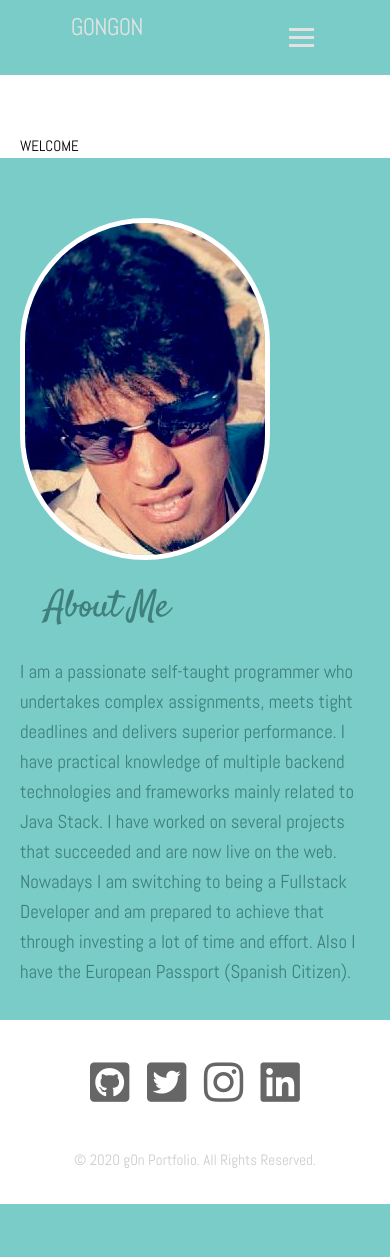
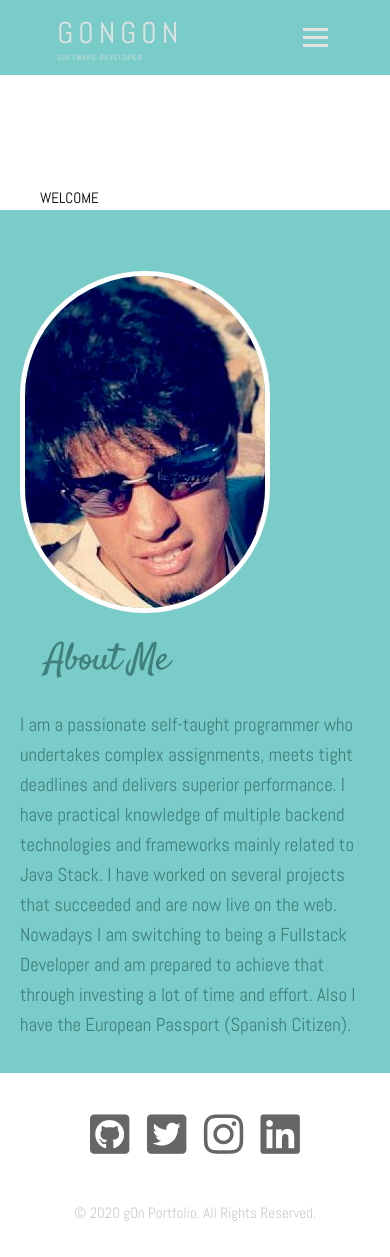
Before and after one commit to g0ng0n12/g0nzh4-portfolio, a Django app: page / in a window 390 px wide. Before the commit the page ends 1204 px from the top, so only its background shows below. Run offline with Django 3.2, Linux system fonts and the light colour scheme.

Commit message:
fixing small styles issues

```diff
--- a/app/templates/base.html
+++ b/app/templates/base.html
@@ -23,6 +23,7 @@
     <nav>
         <div class="logo">
             <h4>g0ng0n</h4>
+            <h1>Software Developer</h1>
         </div>
         <ul class="nav-links">
             <li>
@@ -53,7 +54,7 @@
     {% endblock %}
 </div>
 
-<div class="row green">
+<div class="about-me row green">
     <div class="container">
         <div class="four columns">
             <img class="avatar" src="{% static 'images/g0n.jpeg' %}">
--- a/app/templates/index.html
+++ b/app/templates/index.html
@@ -1,4 +1,4 @@
 {% extends "base.html" %}
 {% block content %}
-<div> WELCOME </div>
+<div class="main container"> WELCOME </div>
 {% endblock %}
--- a/static/css/style.css
+++ b/static/css/style.css
@@ -14,7 +14,6 @@
 .main{padding-top: 3%;}
 .row{padding: 2% 0%}
 .green {background-color: #7accc8;}
-
 /* Navigation Bar
 ----------------------------------------------------*/
 *{
@@ -33,7 +32,16 @@ nav {
     color: rgb(226, 226, 226);
     text-transform: uppercase;
     letter-spacing: 5px;
-    font-size: 20px;
+}
+.logo h1 {
+    font-size: 0.5em;
+    letter-spacing: 1px;
+    margin-bottom: 0;
+}
+.logo h4 {
+    font-size: 2em;
+    letter-spacing: 5px;
+    margin-bottom: 0;
 }
 .nav-links{
     display:flex;
@@ -95,9 +103,6 @@ img.avatar {
     border-radius: 400px;
     border: 5px solid #fff;
 }
-img:hover {
-    opacity: 0.8;
-}
 /* Footer
 ----------------------------------------------------*/
 ul.social{
@@ -129,7 +134,7 @@ p.copyright{
 /* Media Queries
 ----------------------------------------------------*/
 @media (max-width: 479px){
-        .main {padding-top: 15%;}
+    .main {padding-top: 15%;}
     .portfolio img{ margin-bottom: 10%;}
     img.avatar{margin-top: 15%;}
     h2.bio{font-size: 2.5em;}
@@ -145,6 +150,13 @@ p.copyright{
 @media screen and (max-width: 768px){
     body{
         overflow-x: hidden;
+    }
+    h4 {
+        margin-bottom: 0;
+    }
+    .about-me {
+        position: Relative;
+        z-index: -1;
     }
     .nav-links {
         position: absolute;
@@ -168,7 +180,6 @@ p.copyright{
     }
 }
 
-
 .nav-active {
     transform: translateX(0%);
 }
@@ -186,9 +197,11 @@ p.copyright{
 .toggle .line1{
     transform: rotate(-45deg) translate(-5px, 6px);
 }
+
 .toggle .line2{
     opacity: 0;
 }
+
 .toggle .line3{
     transform: rotate(45deg) translate(-5px, -6px);
 }
```
